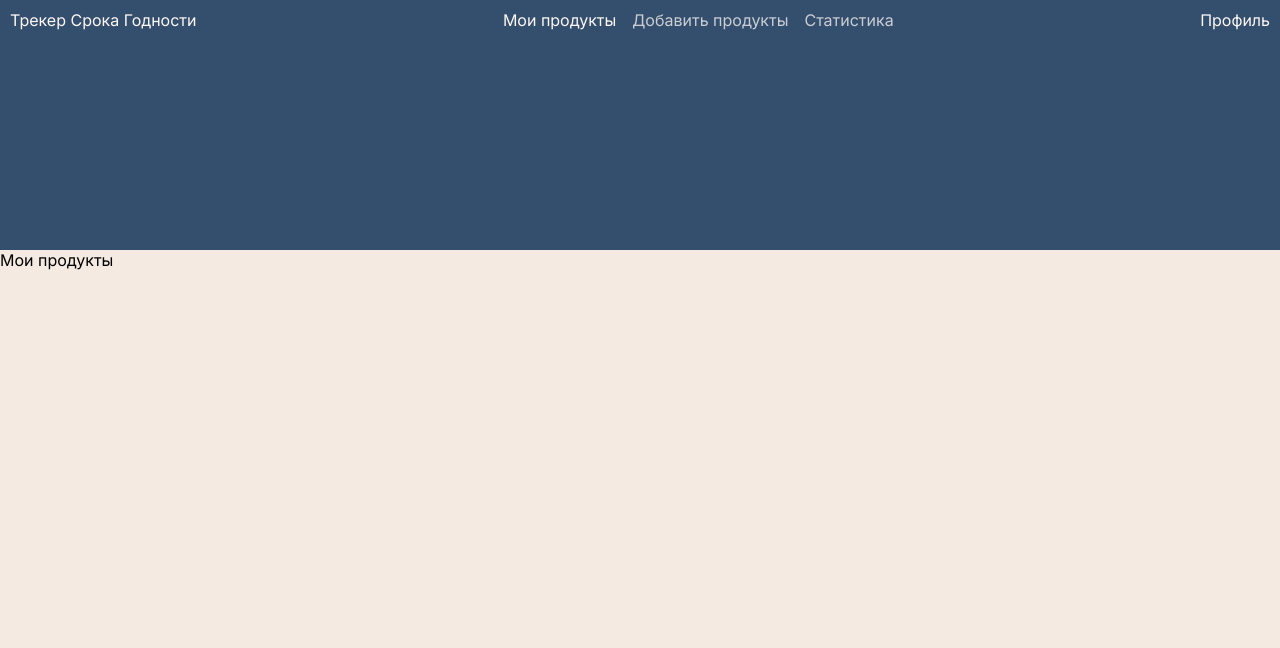
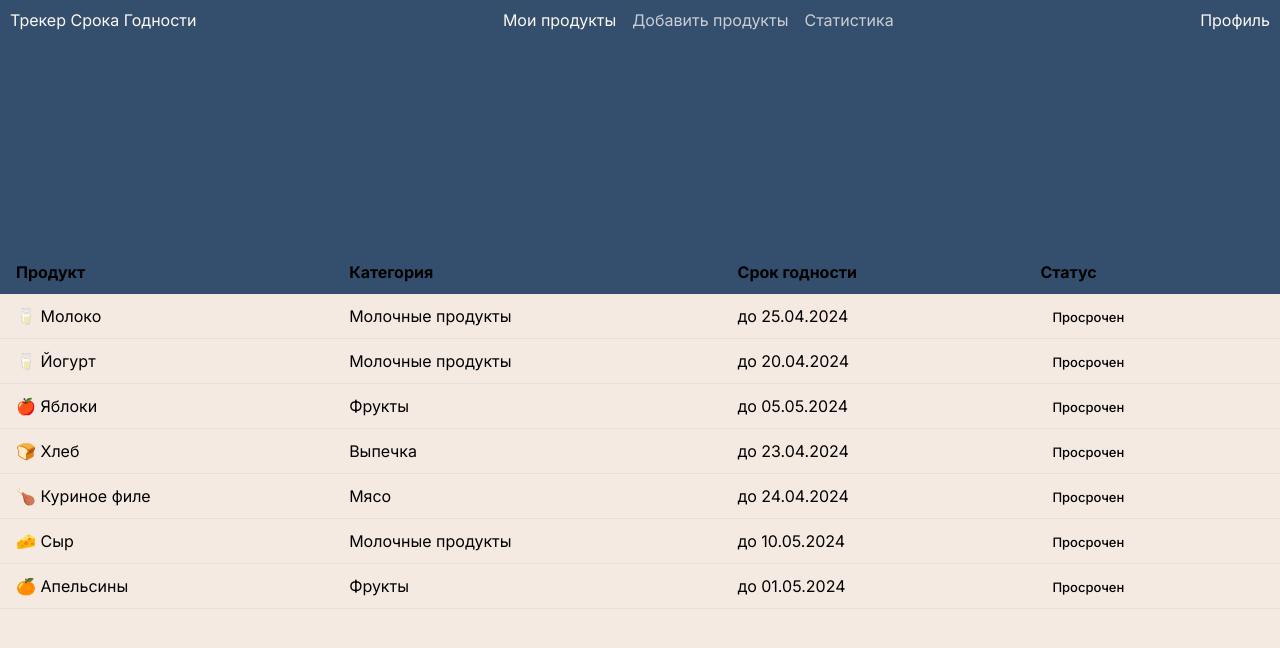
Before and after one commit to kitrasta/ProductTracker, a React (Vite) app: page / in a window 1280 px wide. Shown: the top 648 px of the page. Built offline with nearby package versions, Linux system fonts and the light colour scheme.

Commit message:
add table

```diff
--- /dev/null
+++ b/src/components/products/ProductTable.jsx
@@ -0,0 +1,54 @@
+import { getProductStatus } from '../../utils/productUtils.jsx'
+import styles from './ProductTable.module.css'
+
+function ProductTable({ products }) {
+  return (
+    <table className={styles.table}>
+      <thead>
+        <tr className={styles.headerRow}>
+          <th>Продукт</th>
+          <th>Категория</th>
+          <th>Срок годности</th>
+          <th>Статус</th>
+        </tr>
+      </thead>
+      <tbody>
+        {products.map((product) => {
+          const status = getProductStatus(product.expiryDate)
+          return (
+            <tr key={product.id} className={styles.row}>
+              <td>
+                <span>{product.icon}</span> <span>{product.name}</span>
+              </td>
+              <td>{product.category}</td>
+              <td>
+                до{' '}
+                {new Date(product.expiryDate).toLocaleDateString('ru-RU', {
+                  year: 'numeric',
+                  month: '2-digit',
+                  day: '2-digit',
+                })}
+              </td>
+              <td>
+                <StatusBadge status={status} />
+              </td>
+            </tr>
+          )
+        })}
+      </tbody>
+    </table>
+  )
+}
+
+function StatusBadge({ status }) {
+  const map = {
+    expired: { label: 'Просрочен', className: styles.expired },
+    warning: { label: 'Скоро испортится', className: styles.warning },
+    ok: { label: 'В порядке', className: styles.ok },
+  }
+
+  const { label, className } = map[status] ?? map.ok
+  return <span className={`${styles.badge} ${className}`}>{label}</span>
+}
+
+export default ProductTable
--- /dev/null
+++ b/src/components/products/ProductTable.module.css
@@ -0,0 +1,41 @@
+.table {
+    width: 100%;
+    border-collapse: collapse;
+  }
+
+  .headerRow {
+    background-color: var(--color-primary);
+    color: var(--color-white);
+    text-align: left;
+  }
+
+  .headerRow th {
+    padding: 12px 16px;
+  }
+
+  .row td {
+    padding: 12px 16px;
+    border-bottom: 1px solid #e0e0e0;
+  }
+
+  .badge {
+    padding: 4px 12px;
+    border-radius: 12px;
+    font-size: 13px;
+    font-weight: 500;
+  }
+
+  .expired {
+    background-color: var(--color-danger);
+    color: var(--color-white);
+  }
+
+  .warning {
+    background-color: var(--color-warning);
+    color: var(--color-white);
+  }
+
+  .ok {
+    background-color: var(--color-success);
+    color: var(--color-white);
+  }
--- a/src/pages/MyProductsPage.jsx
+++ b/src/pages/MyProductsPage.jsx
@@ -1,9 +1,12 @@
 import mockProducts from '../data/mockProducts'
-import { getProductStatus } from '../utils/productUtils'
+import ProductTable from '../components/products/ProductTable'
 
-
-function ProductPage() {
-    return <div>Мои продукты</div>
+function MyProductsPage() {
+  return (
+    <div>
+      <ProductTable products={mockProducts} />
+    </div>
+  )
 }
 
-export default ProductPage
+export default MyProductsPage
--- a/src/utils/productUtils.jsx
+++ b/src/utils/productUtils.jsx
@@ -3,7 +3,7 @@ export function getProductStatus(expiryDate) {
     const expiry = new Date(expiryDate)
     const dayLeft = Math.ceil((expiry - today) / (1000 * 60 * 60 * 24))
 
-    if (daysLeft < 0) return 'expired'
-    if (daysLeft <= 3) return 'warning'
+    if (dayLeft < 0) return 'expired'
+    if (dayLeft <= 3) return 'warning'
     return 'ok'
 }
```
